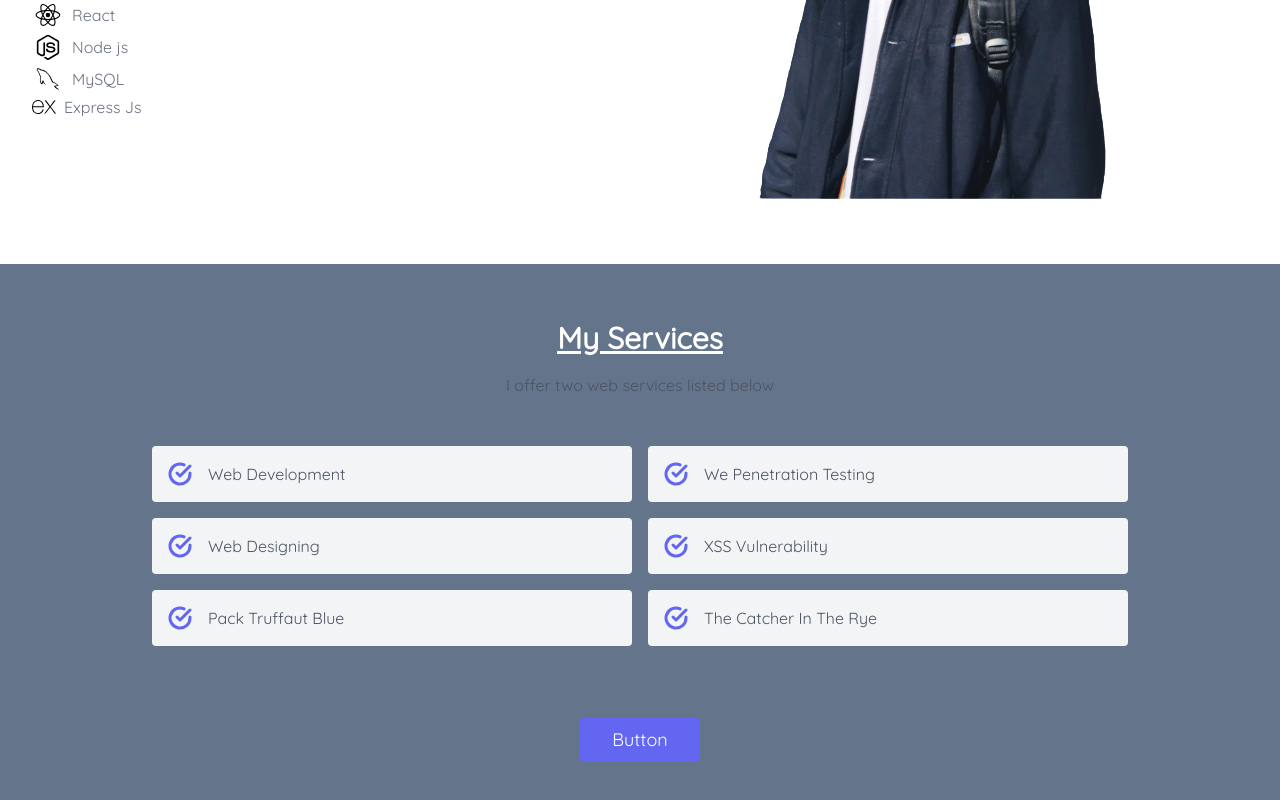
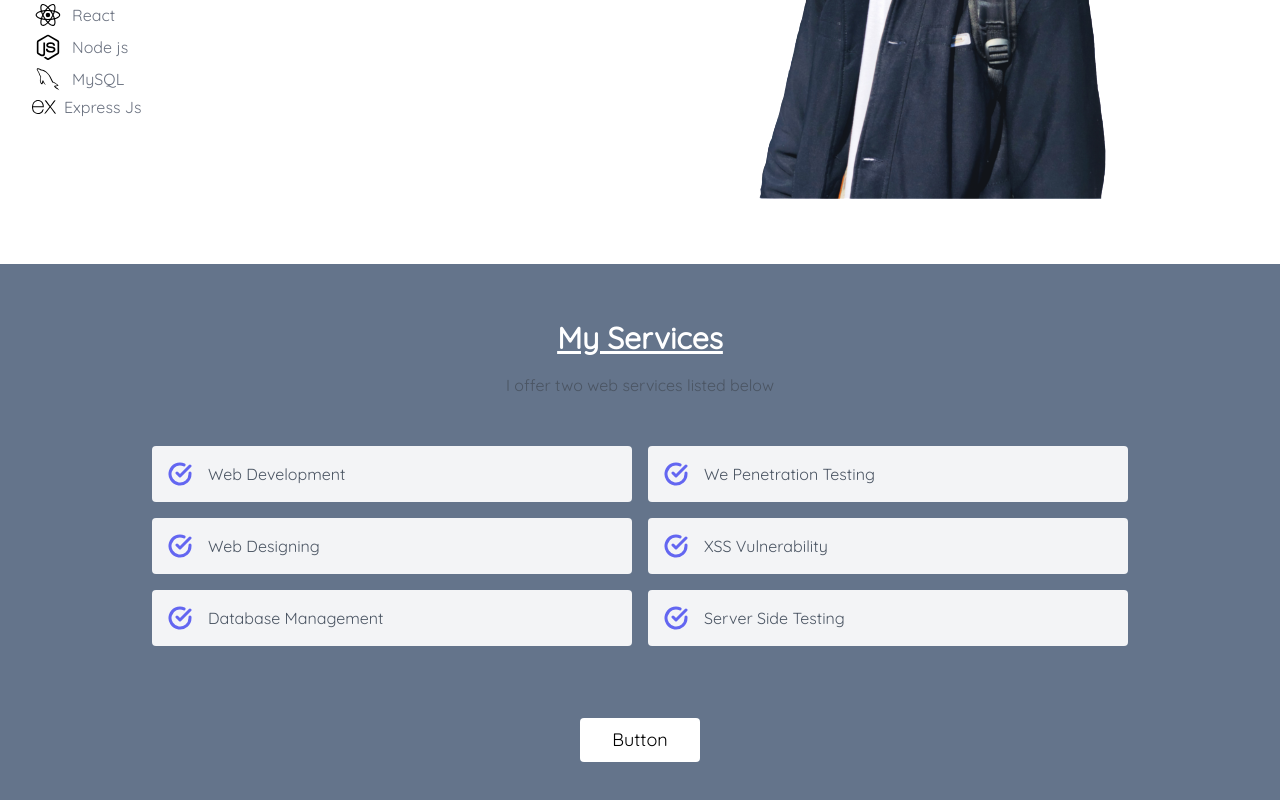
Before and after one commit to DC-21/MyPortfolio, a React (Vite) app: page / in a window 1280 px wide. Shown: the part 1028-1828 px from the top of the page. Built offline with nearby package versions, Linux system fonts and the light colour scheme; no server answers.

Commit message:
first commit

```diff
--- a/src/components/Services.jsx
+++ b/src/components/Services.jsx
@@ -51,7 +51,7 @@ const Services = () => {
                                 <path d="M22 11.08V12a10 10 0 11-5.93-9.14"></path>
                                 <path d="M22 4L12 14.01l-3-3"></path>
                             </svg>
-                            <span class="title-font font-medium">Pack Truffaut Blue</span>
+                            <span class="title-font font-medium">Database Management</span>
                         </div>
                     </div>
                     <div class="p-2 sm:w-1/2 w-full">
@@ -60,11 +60,11 @@ const Services = () => {
                                 <path d="M22 11.08V12a10 10 0 11-5.93-9.14"></path>
                                 <path d="M22 4L12 14.01l-3-3"></path>
                             </svg>
-                            <span class="title-font font-medium">The Catcher In The Rye</span>
+                            <span class="title-font font-medium">Server Side Testing</span>
                         </div>
                     </div>
                 </div>
-                <button class="flex mx-auto mt-16 text-white bg-indigo-500 border-0 py-2 px-8 focus:outline-none hover:bg-indigo-600 rounded text-lg">Button</button>
+                <button class="flex mx-auto mt-16 text-black bg-white border-0 py-2 px-8 focus:outline-none hover:bg-indigo-600 rounded text-lg">Button</button>
             </div>
         </section>
     )
```
